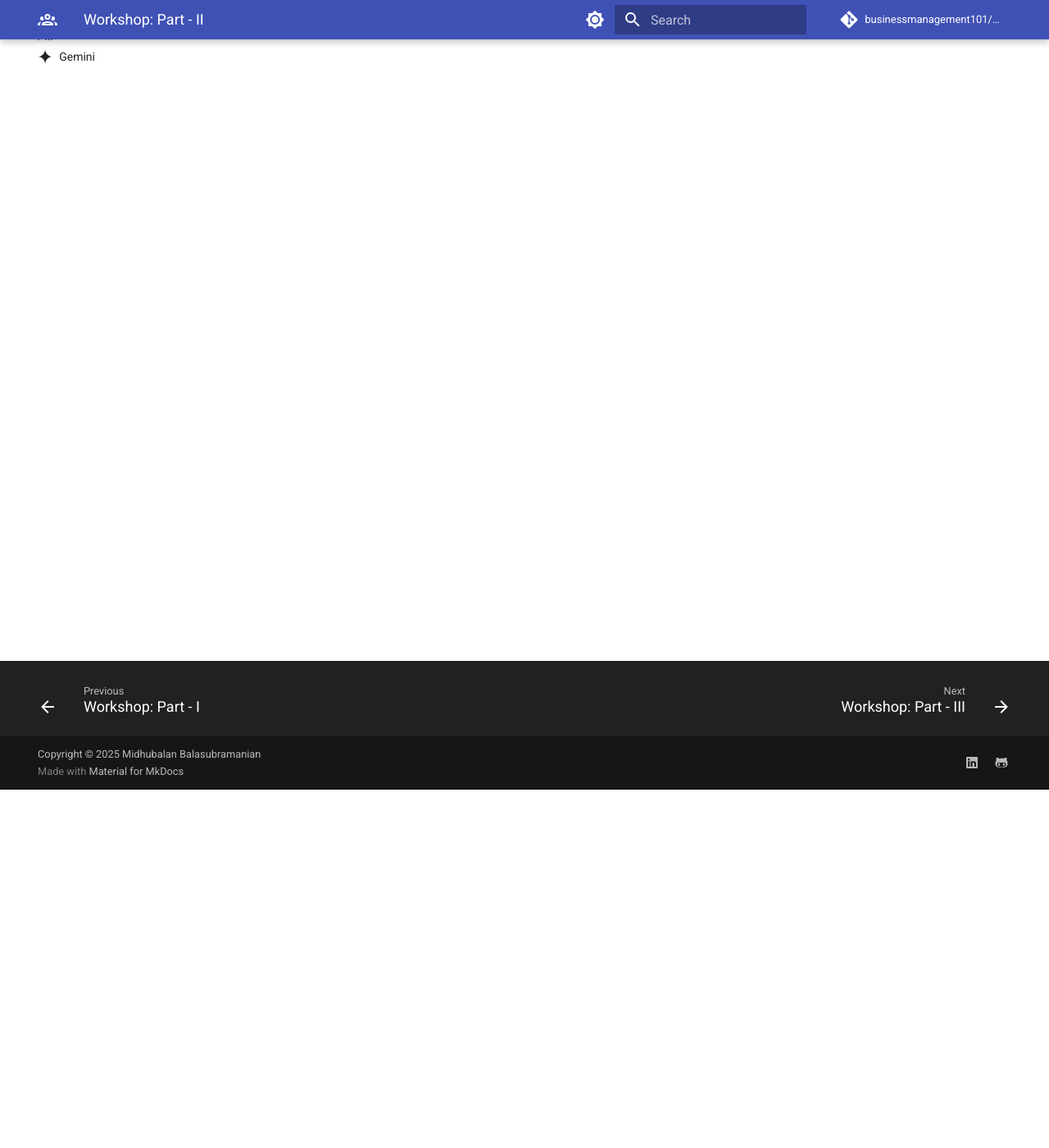
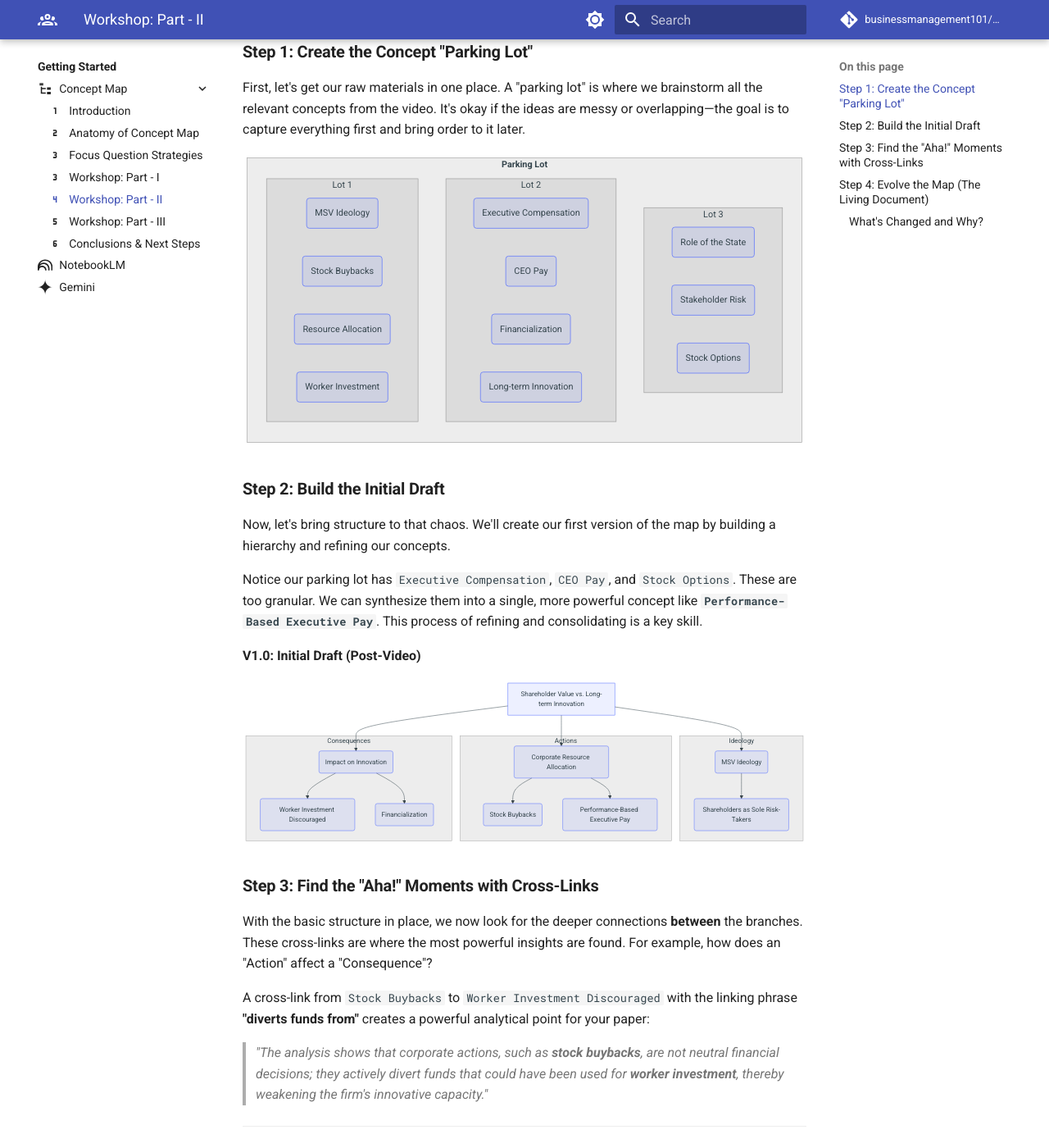
Before and after one commit to businessmanagement101/businessmanagement101.github.io, an MkDocs documentation site: the page built from docs/getting-started/concept-map/workshop-2.md, in a window 1280 px wide and 1400 px high, scrolled down 437 px. Shown: the whole window at 82% size. Built offline with MkDocs 1.6.1 and Material for MkDocs 9.7.7, drawn with Linux system fonts in a browser that asks for light colours; comment, search, counter and statistics services are not loaded; some of the changed text lies outside the part shown.

Commit message:
feat: workshop pt-2 developing concept map

````diff
--- a/docs/getting-started/concept-map/workshop-2.md
+++ b/docs/getting-started/concept-map/workshop-2.md
@@ -2,4 +2,129 @@
 icon: material/numeric-4
 ---
 
-# Workshop II
+# Workshop: Part II
+
+**From Question to Map** 🗺️
+
+Now that you've analyzed the video and drafted a conceptual focus question, it's time to build the map. This is a hands-on activity where we will collaboratively construct a map to answer a question like this one:
+
+> *"How does the ideology of **'Maximizing Shareholder Value'** create a structural tension with a firm's ability to invest in long-term **'Innovation'**?"*
+
+### **Step 1: Create the Concept "Parking Lot"**
+
+First, let's get our raw materials in one place. A "parking lot" is where we brainstorm all the relevant concepts from the video. It's okay if the ideas are messy or overlapping—the goal is to capture everything first and bring order to it later.
+
+```mermaid
+graph LR
+    subgraph "`**Parking Lot**`"
+    subgraph Lot 3
+        I(Role of the State)
+        J(Stakeholder Risk)
+        K(Stock Options)
+    end
+
+    subgraph Lot 2
+        E(Executive Compensation)
+        F(CEO Pay)
+        G(Financialization)
+        H(Long-term Innovation)
+    end
+
+    subgraph Lot 1
+        A(MSV Ideology)
+        B(Stock Buybacks)
+        C(Resource Allocation)
+        D(Worker Investment)
+    end
+    end
+```
+
+
+### **Step 2: Build the Initial Draft**
+
+Now, let's bring structure to that chaos. We'll create our first version of the map by building a hierarchy and refining our concepts.
+
+Notice our parking lot has `Executive Compensation`, `CEO Pay`, and `Stock Options`. These are too granular. We can synthesize them into a single, more powerful concept like **`Performance-Based Executive Pay`**. This process of refining and consolidating is a key skill.
+
+**V1.0: Initial Draft (Post-Video)**
+
+```mermaid
+graph TD
+    A[Shareholder Value vs. Long-term Innovation] --> B(MSV Ideology)
+    A --> C(Corporate Resource Allocation)
+    A --> D(Impact on Innovation)
+
+    subgraph Ideology
+        B --> E(Shareholders as Sole Risk-Takers)
+    end
+
+    subgraph Actions
+        C --> F(Stock Buybacks)
+        C --> G(Performance-Based Executive Pay)
+    end
+
+    subgraph Consequences
+        D --> H(Worker Investment Discouraged)
+        D --> I(Financialization)
+    end
+```
+
+### **Step 3: Find the "Aha\!" Moments with Cross-Links**
+
+With the basic structure in place, we now look for the deeper connections **between** the branches. These cross-links are where the most powerful insights are found. For example, how does an "Action" affect a "Consequence"?
+
+A cross-link from `Stock Buybacks` to `Worker Investment Discouraged` with the linking phrase **"diverts funds from"** creates a powerful analytical point for your paper:
+
+> *"The analysis shows that corporate actions, such as **stock buybacks**, are not neutral financial decisions; they actively divert funds that could have been used for **worker investment**, thereby weakening the firm's innovative capacity."*
+
+-----
+
+### **Step 4: Evolve the Map (The Living Document)**
+
+This V1.0 map is an excellent summary of the video. But a concept map is a **living document** that should evolve as your understanding deepens. As you learn more in the course, you can revisit your map to:
+
+  * **Up-level Your Language:** Swap a simple concept for a more precise, contemporary term.
+  * **Add Nuance:** Break down a broad concept into more specific parts.
+  * **Expand the Scope:** Introduce new concepts that add another dimension to your analysis.
+
+Let's see what this map might look like a few weeks later, after you've learned about Corporate Governance.
+
+**V2.0: Evolved Map (After a Few Weeks)**
+
+```mermaid
+graph TD
+    A[Shareholder Value vs. Long-term Innovation] --> B(MSV Ideology)
+    A --> C(Corporate Resource Allocation)
+    A --> D(Impact on Innovation)
+    A --> J(Corporate Governance)
+
+    subgraph Ideology
+        B --> E(Shareholder Primacy)
+    end
+
+    subgraph Actions
+        C --> F(Stock Buybacks)
+        C --> G(Performance-Based Executive Pay)
+    end
+
+    subgraph Consequences
+        D --> H(Investment in Human Capital Discouraged)
+        D --> I(Financialization)
+    end
+
+    subgraph Oversight
+        J --> G
+    end
+
+    %% New, more sophisticated cross-link
+    J -.->|enables through weak oversight| F
+
+    linkStyle 8 stroke:#ff0000,stroke-width:2px,stroke-dasharray: 3 3;
+```
+
+#### **What's Changed and Why?**
+
+  * **Conceptual "Up-leveling":** `Worker Investment` became **`Investment in Human Capital`**. This reflects a more contemporary and sophiticated understanding of the concept.
+  * **Added Nuance:** `Shareholders as Sole Risk-Takers` was refined to the more precise term **`Shareholder Primacy`**, the formal name for this ideology.
+  * **Expanded Scope:** We've added a new branch for **`Corporate Governance`**. This shows a deeper understanding that the *actions* of a corporation are directly influenced by its *oversight structures*.
+  * **A More Powerful Cross-Link:** The new cross-link from `Corporate Governance` to `Stock Buybacks` ("enables through weak oversight") provides a more specific and insightful causal argument.
````
